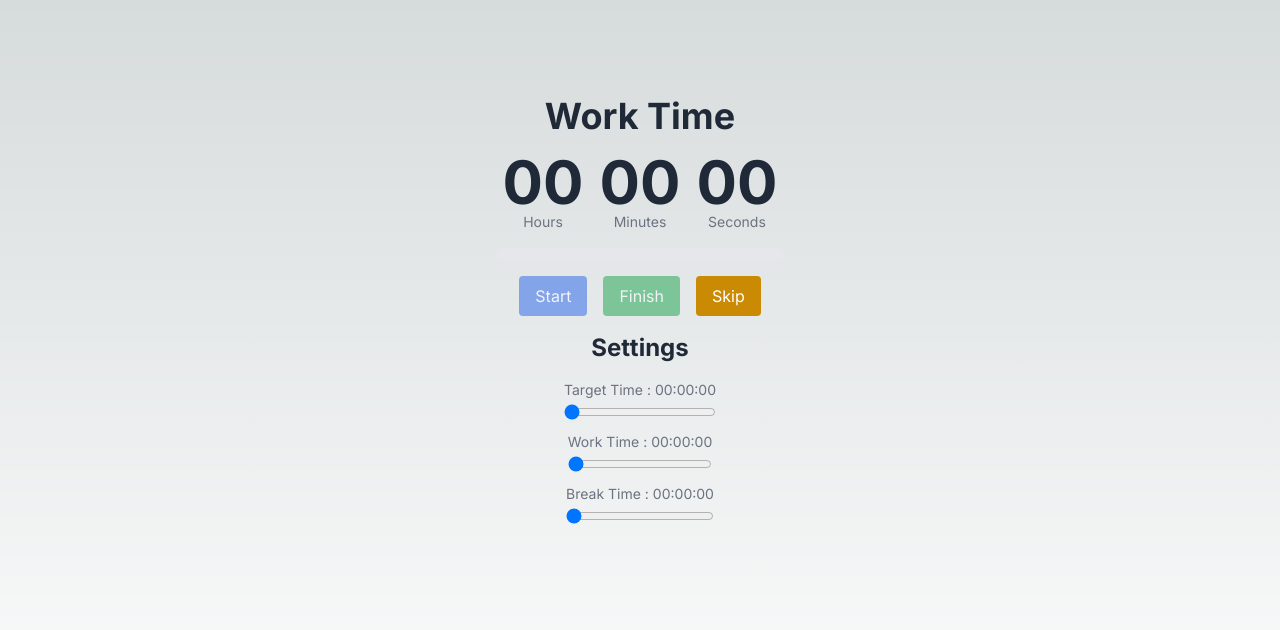
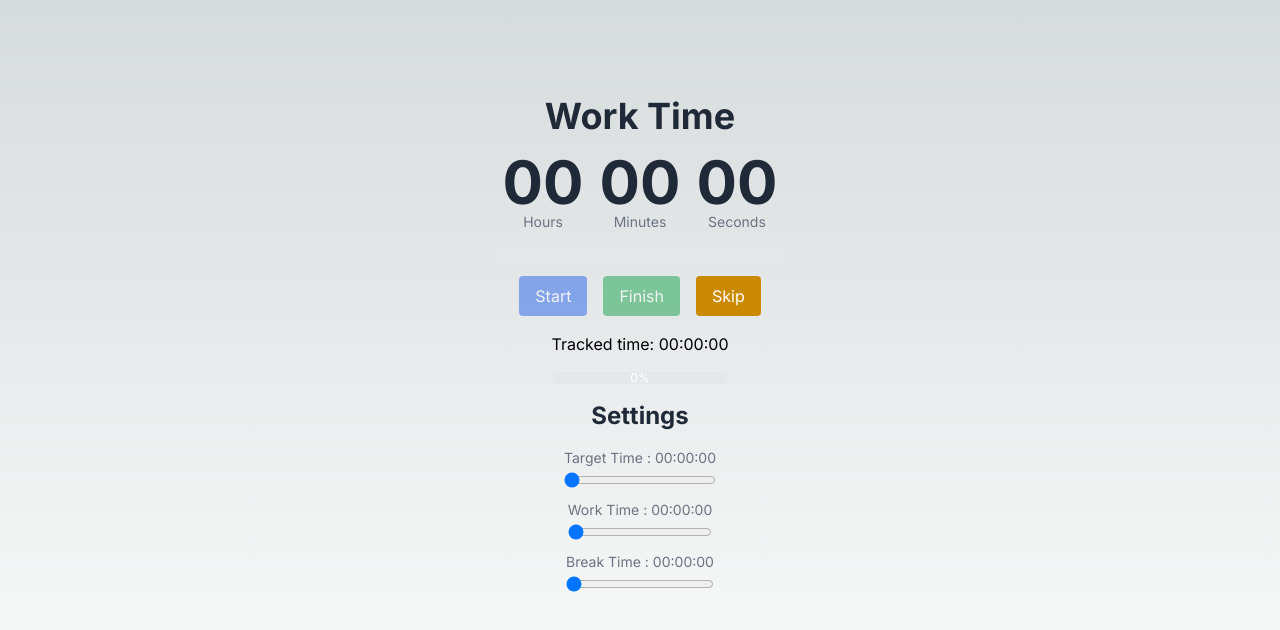
Before and after one commit to doulosHector/work-timer-nextjs, a Next.js app: page / in a window 1280 px wide. Shown: the top 630 px of the page. Built offline with nearby package versions, Linux system fonts and the light colour scheme.

Commit message:
feat: track worked time

```diff
--- a/src/app/components/molecules/Timer.tsx
+++ b/src/app/components/molecules/Timer.tsx
@@ -11,12 +11,14 @@ const Timer = ({
   setActiveTimer,
   isRunning,
   setIsRunning,
+  trackSeconds,
 }: {
   title: string;
   initialTimeMinutes: number;
   setActiveTimer: (timer: "work" | "break") => void;
   isRunning: boolean;
   setIsRunning: (isRunning: boolean) => void;
+  trackSeconds?: (seconds: number) => void;
 }) => {
   const [secondsLeft, setSecondsLeft] = useState(0);
   const [countingMode, setCountingMode] = useState<"down" | "up">("down");
@@ -26,6 +28,7 @@ const Timer = ({
     secondsLeft > 0
       ? parseFloat((100 - (secondsLeft / initialTimeSeconds) * 100).toFixed(2))
       : 0;
+  const secondsElapsed = initialTimeSeconds - secondsLeft;
 
   useEffect(() => {
     setSecondsLeft(initialTimeSeconds);
@@ -65,6 +68,9 @@ const Timer = ({
     setSecondsLeft(initialTimeSeconds);
     setCountingMode("down");
     setActiveTimer(title === "Work Time" ? "break" : "work");
+    if (trackSeconds) {
+      trackSeconds(secondsElapsed);
+    }
   };
 
   return (
@@ -75,10 +81,7 @@ const Timer = ({
         <TimeDigits label="Minutes" time={minutes} />
         <TimeDigits label="Seconds" time={seconds} />
       </div>
-      <ProgressBar
-        progress={countingMode === "down" ? progress : 100}
-        color={countingMode === "down" ? "blue" : "green"}
-      />
+      <ProgressBar progress={countingMode === "down" ? progress : 100} />
       <div className="flex space-x-4 mt-4">
         <Button onClick={handleStart} color="blue" disabled={secondsLeft === 0}>
           {isRunning ? "Pause" : "Start"}
--- /dev/null
+++ b/src/app/components/molecules/TrackedTime.tsx
@@ -0,0 +1,27 @@
+import { convertSecondsToHours } from "@/app/utils/convertSecondsToHours";
+import { formatTime } from "@/app/utils/formatTime";
+import ProgressBar from "../atoms/ProgressBar";
+
+const TrackedTime = ({
+  trackedSeconds,
+  targetSeconds,
+}: {
+  trackedSeconds: number;
+  targetSeconds: number;
+}) => {
+  const { hours, minutes, seconds } = convertSecondsToHours(trackedSeconds);
+  const secondsQuotient = trackedSeconds / targetSeconds;
+  const progress =
+    secondsQuotient && secondsQuotient < Infinity ? secondsQuotient * 100 : 0;
+  return (
+    <div>
+      <p>
+        Tracked time:{" "}
+        {`${formatTime(hours)}:${formatTime(minutes)}:${formatTime(seconds)}`}
+      </p>
+      <ProgressBar progress={progress} showPercentage={true} />
+    </div>
+  );
+};
+
+export default TrackedTime;
--- a/src/app/page.tsx
+++ b/src/app/page.tsx
@@ -2,6 +2,7 @@
 import { useState } from "react";
 import Timer from "./components/molecules/Timer";
 import Settings from "./components/molecules/Settings";
+import TrackedTime from "./components/molecules/TrackedTime";
 
 export default function Home() {
   const [targetMinutes, setTargetMinutes] = useState(0);
@@ -9,6 +10,11 @@ export default function Home() {
   const [breakMinutes, setBreakMinutes] = useState(0);
   const [activeTimer, setActiveTimer] = useState<"work" | "break">("work");
   const [isRunning, setIsRunning] = useState(false);
+  const [trackedSeconds, setTrackedSeconds] = useState(0);
+
+  const trackSeconds = (seconds: number) => {
+    setTrackedSeconds((trackedSeconds) => trackedSeconds + seconds);
+  };
 
   return (
     <main className="flex min-h-screen flex-col items-center justify-between p-24">
@@ -20,6 +26,7 @@ export default function Home() {
             setActiveTimer={setActiveTimer}
             isRunning={isRunning}
             setIsRunning={setIsRunning}
+            trackSeconds={trackSeconds}
           />
         ) : (
           <Timer
@@ -30,6 +37,10 @@ export default function Home() {
             setIsRunning={setIsRunning}
           />
         )}
+        <TrackedTime
+          trackedSeconds={trackedSeconds}
+          targetSeconds={targetMinutes * 60}
+        />
         <Settings
           targetMinutes={targetMinutes}
           setTargetMinutes={setTargetMinutes}
```
